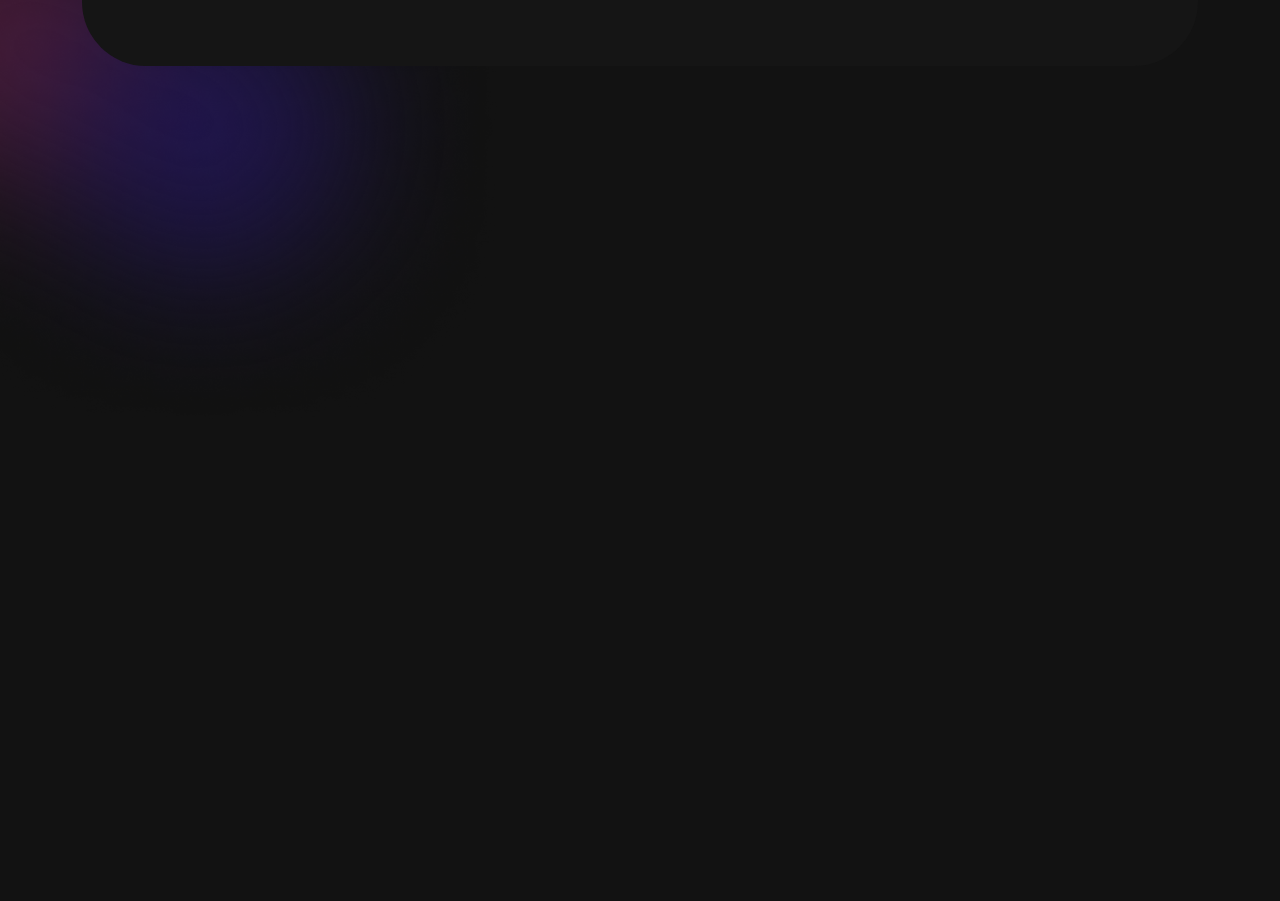
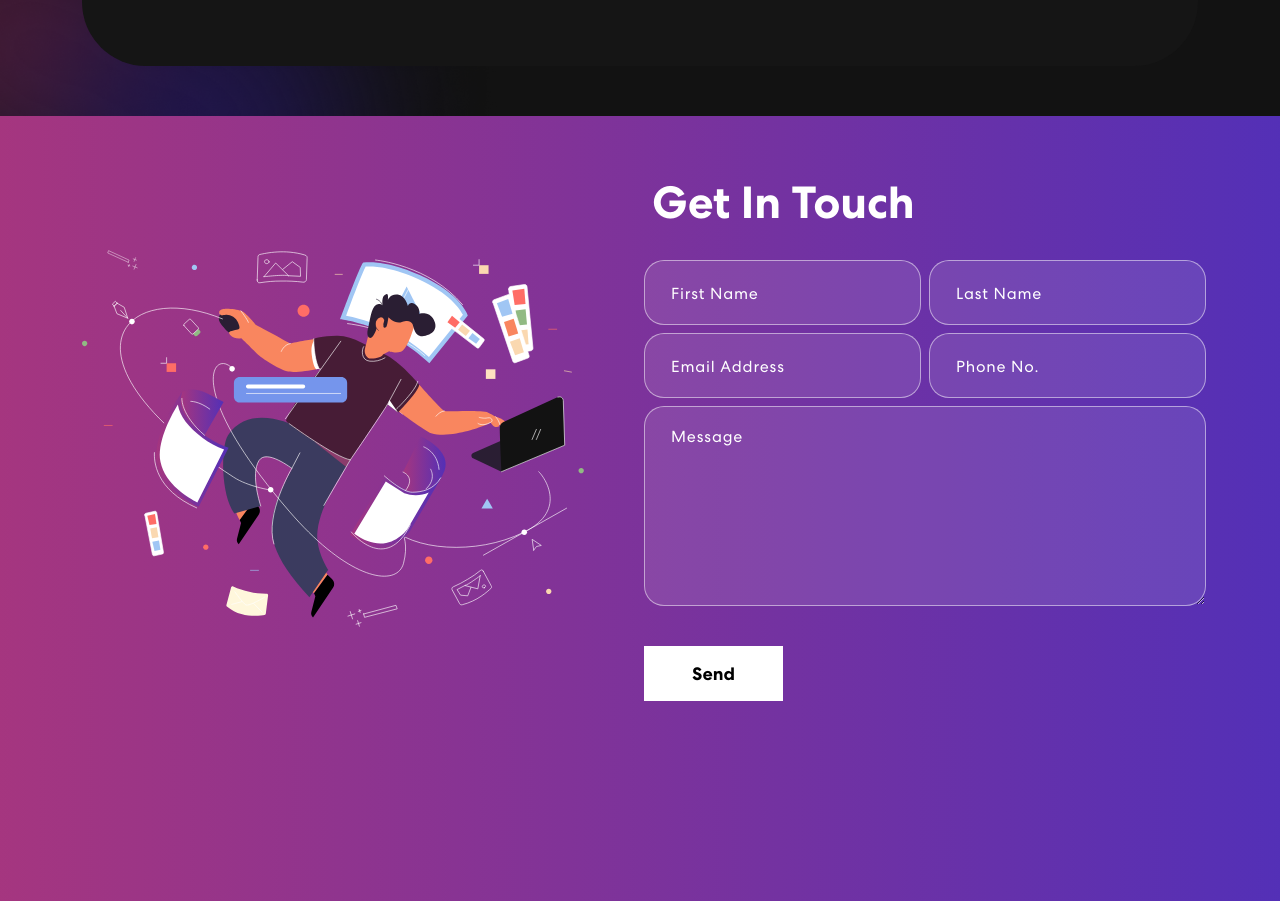
Before and after one commit to sage9705/personal-portfolio, a React (Create React App) app: page / in a window 1280 px wide. Shown: the part 1527-2428 px from the top of the page. Before the commit the page ends 1963 px from the top, so only its background shows below. Built offline with nearby package versions, Linux system fonts and the light colour scheme.

Commit message:
Add contact styling

```diff
--- a/src/App.css
+++ b/src/App.css
@@ -406,3 +406,75 @@
 .contact form button:hover::before {
   width: 100%;
 }
+
+
+.contact {
+  background: linear-gradient(90.21deg, #AA367C -5.91%, #4A2FBD 111.58%);
+  padding: 60px 0 200px 0;
+}
+.contact img {
+  width: 92%;
+}
+.contact h2 {
+	font-size: 45px;
+	font-weight: 700;
+  margin-bottom: 30px;
+}
+.contact form input, .contact form textarea {
+  width: 100%;
+  background: rgba(255, 255, 255, 0.1);
+  border: 1px solid rgba(255, 255, 255, 0.5);
+  border-radius: 20px;
+  color: #fff;
+  margin: 0 0 8px 0;
+  padding: 18px 26px;
+  font-weight: 500;
+  font-size: 18px;
+  letter-spacing: 0.8px;
+  transition: 0.3s ease-in-out;
+}
+.contact form input:focus, .contact form textarea:focus {
+  background: rgba(255, 255, 255, 1);
+  color: #121212;
+}
+.contact form input::placeholder, .contact form textarea::placeholder {
+  font-size: 16px;
+  font-weight: 400;
+  color: #fff;
+}
+.contact form input:focus::placeholder, .contact form textarea:focus::placeholder {
+  color: #121212;
+  opacity: 0.8;
+}
+.contact form button {
+  font-weight: 700;
+  color: #000;
+  background-color: #fff;
+  padding: 14px 48px;
+  font-size: 18px;
+  margin-top: 25px;
+  border-radius: 0;
+  position: relative;
+  transition: 0.3s ease-in-out;
+}
+.contact form button span {
+  z-index: 1;
+  position: relative;
+}
+.contact form button:hover {
+  color: #fff;
+}
+.contact form button::before {
+  content: "";
+  background: #121212;
+  width: 0;
+  height: 100%;
+  position: absolute;
+  top: 0;
+  left: 0;
+  z-index: 0;
+  transition: 0.3s ease-in-out;
+}
+.contact form button:hover::before {
+  width: 100%;
+}
--- a/src/App.js
+++ b/src/App.js
@@ -3,6 +3,7 @@
 import { Banner } from './components/banner';
 import { Skills } from './components/skills';
 import { Projects } from './components/projects';
+import { Contact } from './components/contact';
 import 'bootstrap/dist/css/bootstrap.min.css';
 
 function App() {
@@ -12,6 +13,7 @@
       <Banner />
       <Skills />
       {/* <Projects /> */}
+      <Contact />
     </div>
   );
 }
```
